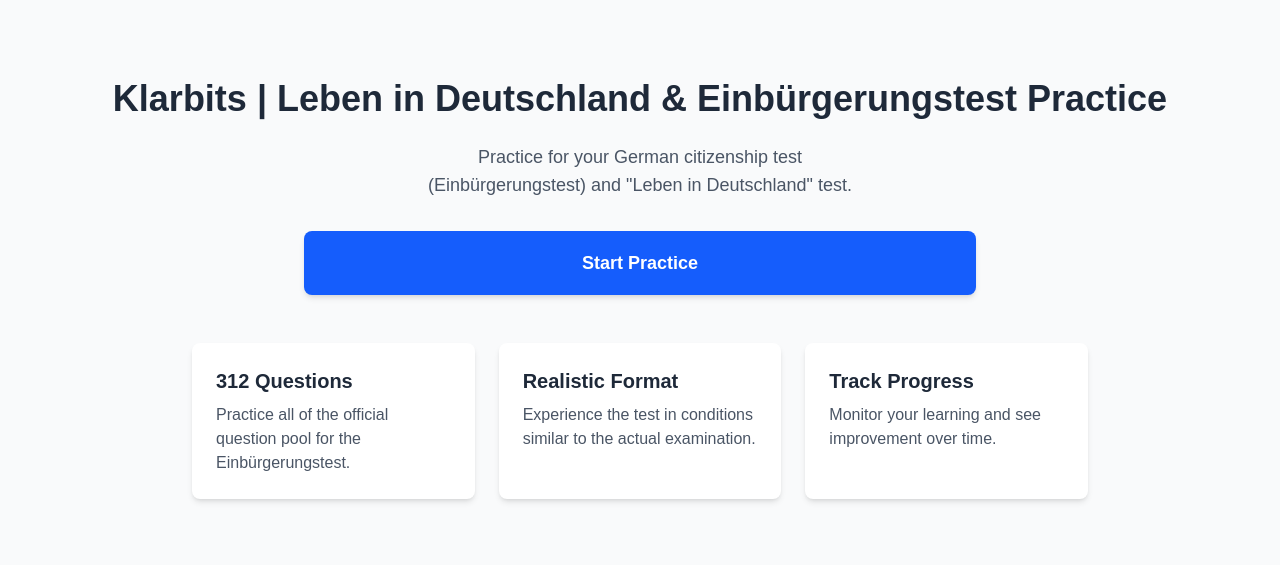
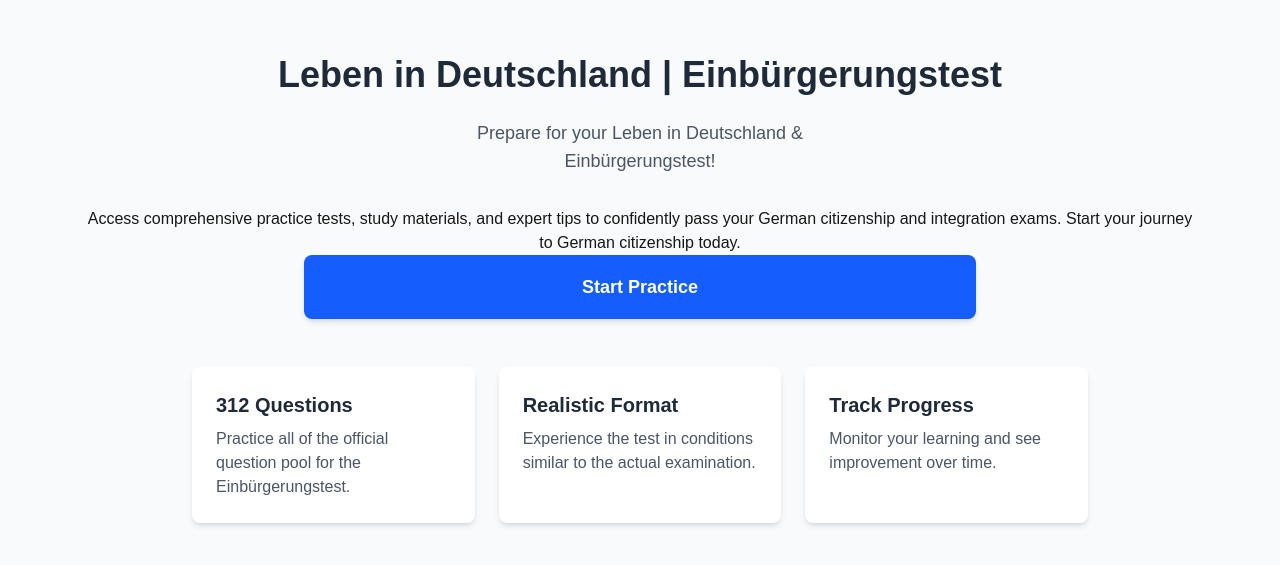
Before and after one commit to hrasekh/klarbits-front, a Next.js app: page / in a window 1280 px wide. Shown: the part 111-676 px from the top of the page. Built offline with nearby package versions, Linux system fonts and the light colour scheme; no server answers.

Commit message:
improve description

```diff
--- a/package.json
+++ b/package.json
@@ -5,7 +5,7 @@
   "scripts": {
     "dev": "next dev --turbopack",
     "build": "next build",
-    "start": "next start",
+    "start": "next start -p 3636",
     "lint": "next lint"
   },
   "dependencies": {
--- a/src/components/ClientHomeComponent.jsx
+++ b/src/components/ClientHomeComponent.jsx
@@ -41,11 +41,14 @@
     <div className="min-h-screen flex flex-col items-center justify-center bg-gray-50">
       <main className="flex flex-col items-center justify-center w-full flex-1 px-4 sm:px-20 text-center">
         <h1 className="text-4xl font-bold text-gray-800 mb-6">
-          Klarbits | Leben in Deutschland & Einbürgerungstest Practice
+          Leben in Deutschland | Einbürgerungstest
         </h1>
 
         <p className="text-lg text-gray-600 max-w-md mb-8">
-        Practice for your German citizenship test (Einbürgerungstest) and "Leben in Deutschland" test.
+          Prepare for your Leben in Deutschland & Einbürgerungstest!
+        </p>
+        <p>
+          Access comprehensive practice tests, study materials, and expert tips to confidently pass your German citizenship and integration exams. Start your journey to German citizenship today.
         </p>
 
         {/* Use the client-side button component */}
```
